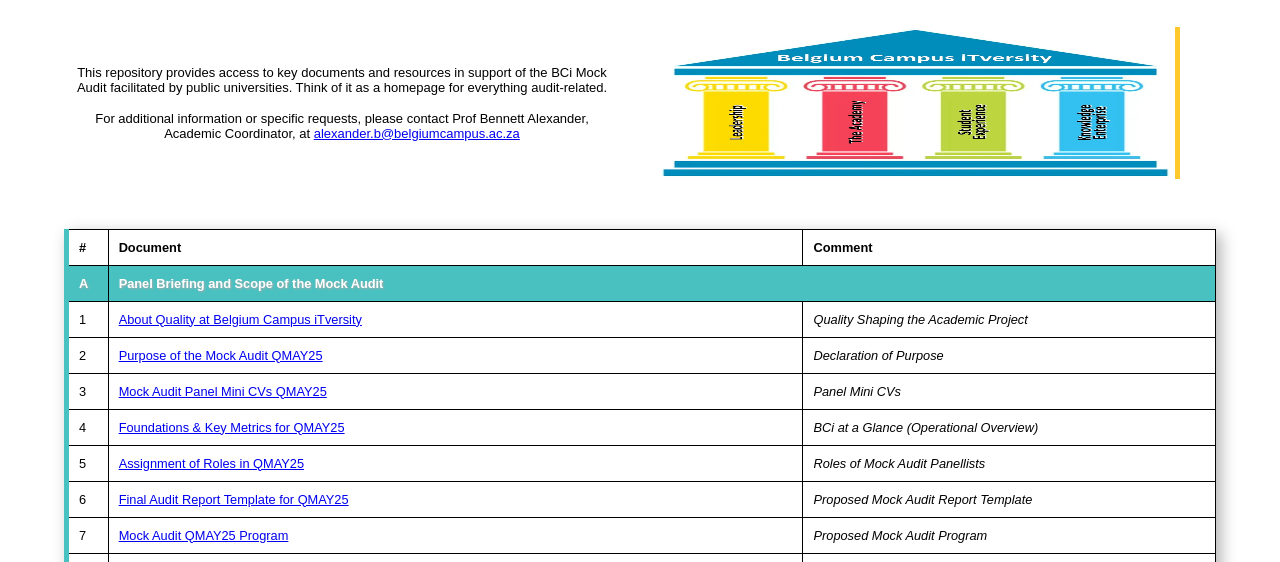
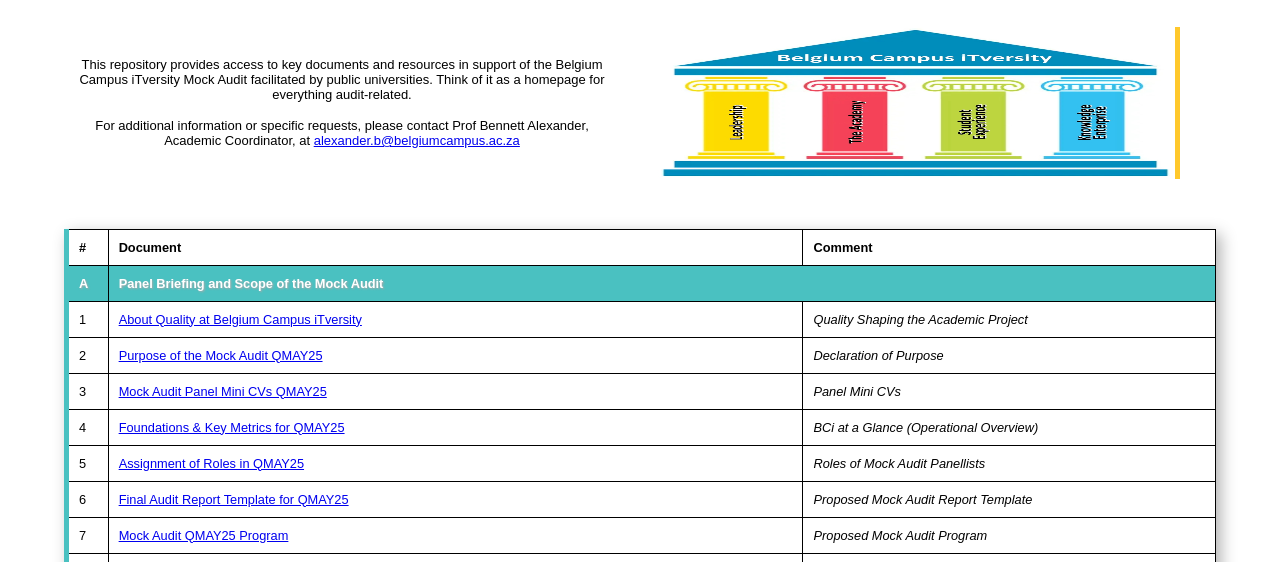
Before and after one commit to profbenalex/QMAY25, a plain HTML site: page index.html in a window 1280 px wide. Shown: the part 238-800 px from the top of the page. Drawn offline with Linux system fonts and the light colour scheme.

Commit message:
Add files via upload

```diff
--- a/index.html
+++ b/index.html
@@ -101,9 +101,9 @@ p {
     <div class="content">
       <div class="text">
         <p><font size="-1">This repository provides access to key
-            documents and resources in support of the BCi Mock Audit
-            facilitated by public universities. Think of it as a
-            homepage for everything audit-related.<br>
+            documents and resources in support of the Belgium Campus
+            iTversity Mock Audit facilitated by public universities.
+            Think of it as a homepage for everything audit-related.<br>
           </font> </p>
         <font size="-1"> </font>
         <p><font size="-1">For additional information or specific
@@ -136,6 +136,7 @@ p {
           </td>
           <td valign="top"><a moz-do-not-send="true"
 href="https://belgiumcampusacza-my.sharepoint.com/:w:/g/personal/alexander_b_belgiumcampus_ac_za/ETF6QLBlMpJDtnfO56nrkzMBW55JalhAYSYTLkfy6esBaA?e=9xyDCK">About
+
 
 
 
@@ -198,6 +199,7 @@ href="https://belgiumcampusacza-my.sharepoint.com/:w:/g/personal/alexander_b_bel
 
 
 
+
                 Shaping the Academic Project</span></i></td>
         </tr>
         <tr>
@@ -205,6 +207,7 @@ href="https://belgiumcampusacza-my.sharepoint.com/:w:/g/personal/alexander_b_bel
           </td>
           <td valign="top"><a moz-do-not-send="true"
 href="https://belgiumcampusacza-my.sharepoint.com/:w:/g/personal/alexander_b_belgiumcampus_ac_za/EbDBNHw1vKxFtM8Ezm-ESYEBIZhF4tC2zcnSsP-r9NESbQ?e=7Ahok6">Purpose
+
 
 
 
@@ -280,6 +283,7 @@ href="https://belgiumcampusacza-my.sharepoint.com/:w:/g/personal/alexander_b_bel
 
 
 
+
               Audit Panel Mini CVs QMAY25</a><br>
           </td>
           <td valign="top"><i><span style="color: rgb(0, 0, 0);
@@ -298,6 +302,7 @@ href="https://belgiumcampusacza-my.sharepoint.com/:w:/g/personal/alexander_b_bel
           </td>
           <td valign="top"><a moz-do-not-send="true"
 href="https://belgiumcampusacza-my.sharepoint.com/:w:/g/personal/alexander_b_belgiumcampus_ac_za/EQLpqd5LViZLrAFqiBrrl-IBmMxyKgYAqIniCHC499r64A?e=UMC4kV">Foundations
+
 
 
 
@@ -373,6 +378,7 @@ href="https://belgiumcampusacza-my.sharepoint.com/:w:/g/personal/alexander_b_bel
 
 
 
+
               of Roles in QMAY25</a><br>
           </td>
           <td valign="top"><i><span style="color: rgb(0, 0, 0);
@@ -392,6 +398,7 @@ href="https://belgiumcampusacza-my.sharepoint.com/:w:/g/personal/alexander_b_bel
           </td>
           <td valign="top"><a moz-do-not-send="true"
 href="https://belgiumcampusacza-my.sharepoint.com/:w:/g/personal/alexander_b_belgiumcampus_ac_za/EXmXt_Gr9cNJpYKSvOuURWQB2szQ3_P5cpKhbAqYMXPKbA?e=vs2PvZ">Final
+
 
 
 
@@ -467,6 +474,7 @@ href="https://belgiumcampusacza-my.sharepoint.com/:w:/g/personal/alexander_b_bel
 
 
 
+
               Audit QMAY25 Program</a><br>
           </td>
           <td valign="top"><i><span style="color: rgb(0, 0, 0);
@@ -501,6 +509,7 @@ href="https://belgiumcampusacza-my.sharepoint.com/:w:/g/personal/alexander_b_bel
           </td>
           <td valign="top"><a moz-do-not-send="true"
 href="https://belgiumcampusacza-my.sharepoint.com/:w:/g/personal/alexander_b_belgiumcampus_ac_za/ET8HiBR3pa9Goku45ReJBMwBiaoGqMsiIEXR1sgLPF3lfQ?e=8CLeZ9">The
+
 
 
 
@@ -1442,6 +1451,7 @@ href="https://belgiumcampusacza-my.sharepoint.com/:w:/g/personal/alexander_b_bel
 
 
 
+
               Standard for Institutional Identity &amp; Agency</a> </td>
           <td valign="top"><span style="color: rgb(0, 0, 0);
               font-family: Arial, sans-serif; font-size: 12.8px;
@@ -1486,6 +1496,7 @@ href="https://belgiumcampusacza-my.sharepoint.com/:w:/g/personal/alexander_b_bel
 
 
 
+
               Standard for Learning, Teaching &amp; Assessment</a> </td>
           <td valign="top"><span style="color: rgb(0, 0, 0);
               font-family: Arial, sans-serif; font-size: 12.8px;
@@ -1530,6 +1541,7 @@ href="https://belgiumcampusacza-my.sharepoint.com/:w:/g/personal/alexander_b_bel
 
 
 
+
               Standard for Programme Design &amp; Review</a> </td>
           <td valign="top"><span style="color: rgb(0, 0, 0);
               font-family: Arial, sans-serif; font-size: 12.8px;
@@ -1574,6 +1586,7 @@ href="https://belgiumcampusacza-my.sharepoint.com/:w:/g/personal/alexander_b_bel
 
 
 
+
               Standard for Continuous Professional Development</a> </td>
           <td valign="top"><span style="color: rgb(0, 0, 0);
               font-family: Arial, sans-serif; font-size: 12.8px;
@@ -1618,6 +1631,7 @@ href="https://belgiumcampusacza-my.sharepoint.com/:w:/g/personal/alexander_b_bel
 
 
 
+
               Standard for Experiential Learning</a> </td>
           <td valign="top"><span style="color: rgb(0, 0, 0);
               font-family: Arial, sans-serif; font-size: 12.8px;
@@ -1662,6 +1676,7 @@ href="https://belgiumcampusacza-my.sharepoint.com/:w:/g/personal/alexander_b_bel
 
 
 
+
               Standard for Physical &amp; Digital Environment</a> </td>
           <td valign="top"><span style="color: rgb(0, 0, 0);
               font-family: Arial, sans-serif; font-size: 12.8px;
@@ -1706,6 +1721,7 @@ href="https://belgiumcampusacza-my.sharepoint.com/:w:/g/personal/alexander_b_bel
 
 
 
+
               Standard for Modes of L&amp;T Provision</a> </td>
           <td valign="top"><span style="color: rgb(0, 0, 0);
               font-family: Arial, sans-serif; font-size: 12.8px;
@@ -1750,6 +1766,7 @@ href="https://belgiumcampusacza-my.sharepoint.com/:w:/g/personal/alexander_b_bel
 
 
 
+
               Standard for Student Administration</a> </td>
           <td valign="top"><span style="color: rgb(0, 0, 0);
               font-family: Arial, sans-serif; font-size: 12.8px;
@@ -1794,6 +1811,7 @@ href="https://belgiumcampusacza-my.sharepoint.com/:w:/g/personal/alexander_b_bel
 
 
 
+
               Standard for Data Value Chain</a> </td>
           <td valign="top"><span style="color: rgb(0, 0, 0);
               font-family: Arial, sans-serif; font-size: 12.8px;
@@ -1838,6 +1856,7 @@ href="https://belgiumcampusacza-my.sharepoint.com/:w:/g/personal/alexander_b_bel
 
 
 
+
               Standard for Transitions INTO HE</a> </td>
           <td valign="top"><span style="color: rgb(0, 0, 0);
               font-family: Arial, sans-serif; font-size: 12.8px;
@@ -1882,6 +1901,7 @@ href="https://belgiumcampusacza-my.sharepoint.com/:w:/g/personal/alexander_b_bel
 
 
 
+
               Standard for Transitions THROUGH HE</a> </td>
           <td valign="top"><span style="color: rgb(0, 0, 0);
               font-family: Arial, sans-serif; font-size: 12.8px;
@@ -1926,6 +1946,7 @@ href="https://belgiumcampusacza-my.sharepoint.com/:w:/g/personal/alexander_b_bel
 
 
 
+
               Standard for Transitions FROM HE</a> </td>
           <td valign="top"><span style="color: rgb(0, 0, 0);
               font-family: Arial, sans-serif; font-size: 12.8px;
@@ -1970,6 +1991,7 @@ href="https://belgiumcampusacza-my.sharepoint.com/:w:/g/personal/alexander_b_bel
 
 
 
+
               Standard for Curriculum Transformation</a></td>
           <td valign="top"><span style="color: rgb(0, 0, 0);
               font-family: Arial, sans-serif; font-size: 12.8px;
@@ -2014,6 +2036,7 @@ href="https://belgiumcampusacza-my.sharepoint.com/:w:/g/personal/alexander_b_bel
 
 
 
+
               Standard for Engaged Institution</a></td>
           <td valign="top"><span style="color: rgb(0, 0, 0);
               font-family: Arial, sans-serif; font-size: 12.8px;
@@ -2058,6 +2081,7 @@ href="https://belgiumcampusacza-my.sharepoint.com/:w:/g/personal/alexander_b_bel
 
 
 
+
               Standard for Research &amp; Innovation</a></td>
           <td valign="top"><span style="color: rgb(0, 0, 0);
               font-family: Arial, sans-serif; font-size: 12.8px;
@@ -2102,6 +2126,7 @@ href="https://belgiumcampusacza-my.sharepoint.com/:w:/g/personal/alexander_b_bel
 
 
 
+
               Standard for Postgraduate Supervision &amp; Assessment</a></td>
           <td valign="top"><span style="color: rgb(0, 0, 0);
               font-family: Arial, sans-serif; font-size: 12.8px;
@@ -2136,6 +2161,7 @@ href="https://belgiumcampusacza-my.sharepoint.com/:w:/g/personal/alexander_b_bel
           </td>
           <td valign="top"><a moz-do-not-send="true"
 href="https://belgiumcampusacza-my.sharepoint.com/:w:/g/personal/alexander_b_belgiumcampus_ac_za/EZ5h-4M-IEhJhNhrWDEstBwBzMk0fkdXLLanND8emu_O1g?e=V0rh0L">Form
+
 
 
 
@@ -2187,6 +2213,7 @@ href="https://belgiumcampusacza-my.sharepoint.com/:w:/g/personal/alexander_b_bel
 
 
 
+
               for Performance Evaluation of Practice</a></td>
           <td valign="top"><i><span style="color: rgb(0, 0, 0);
                 font-family: Arial, sans-serif; font-size: 12.8px;
```
